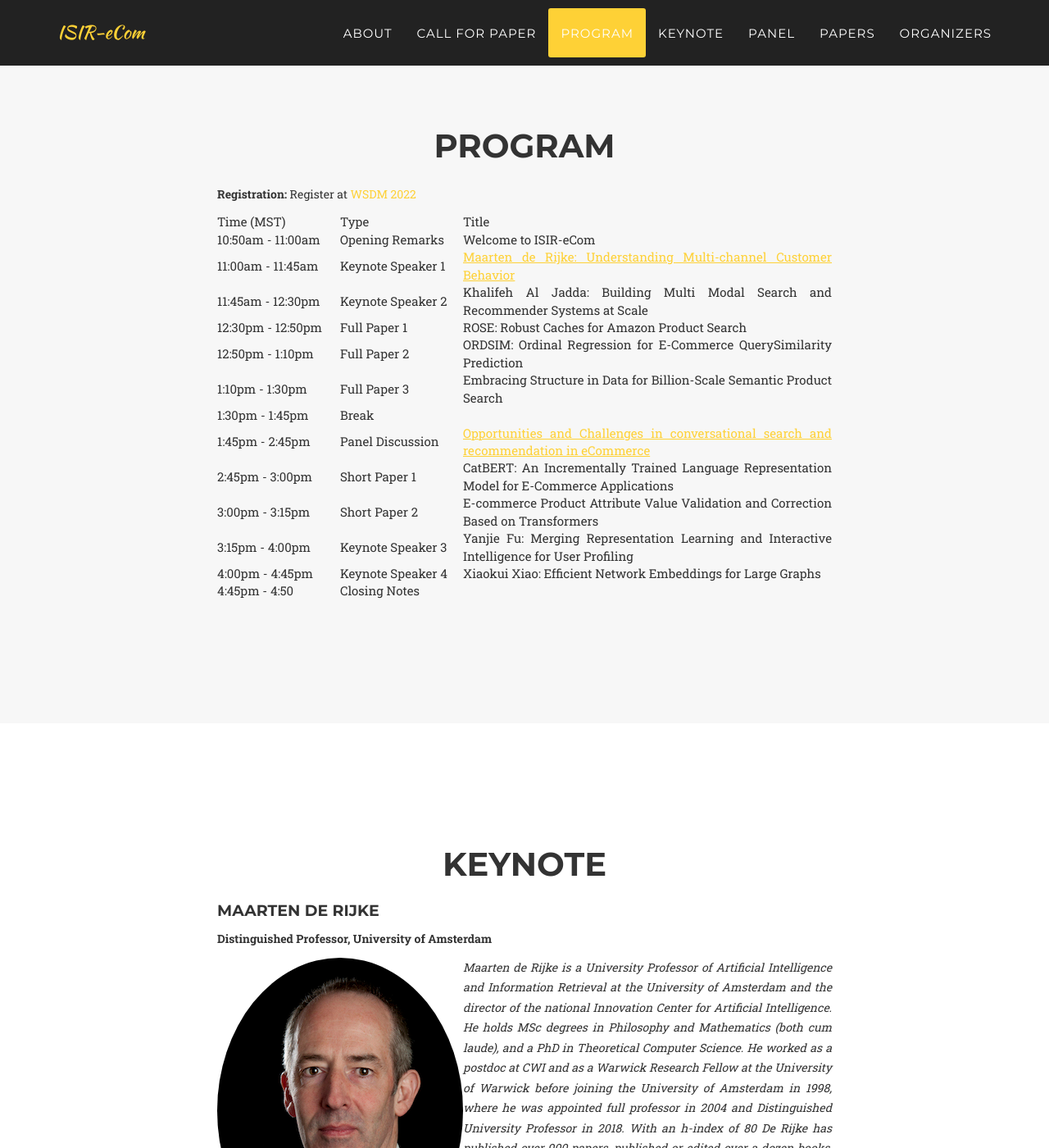
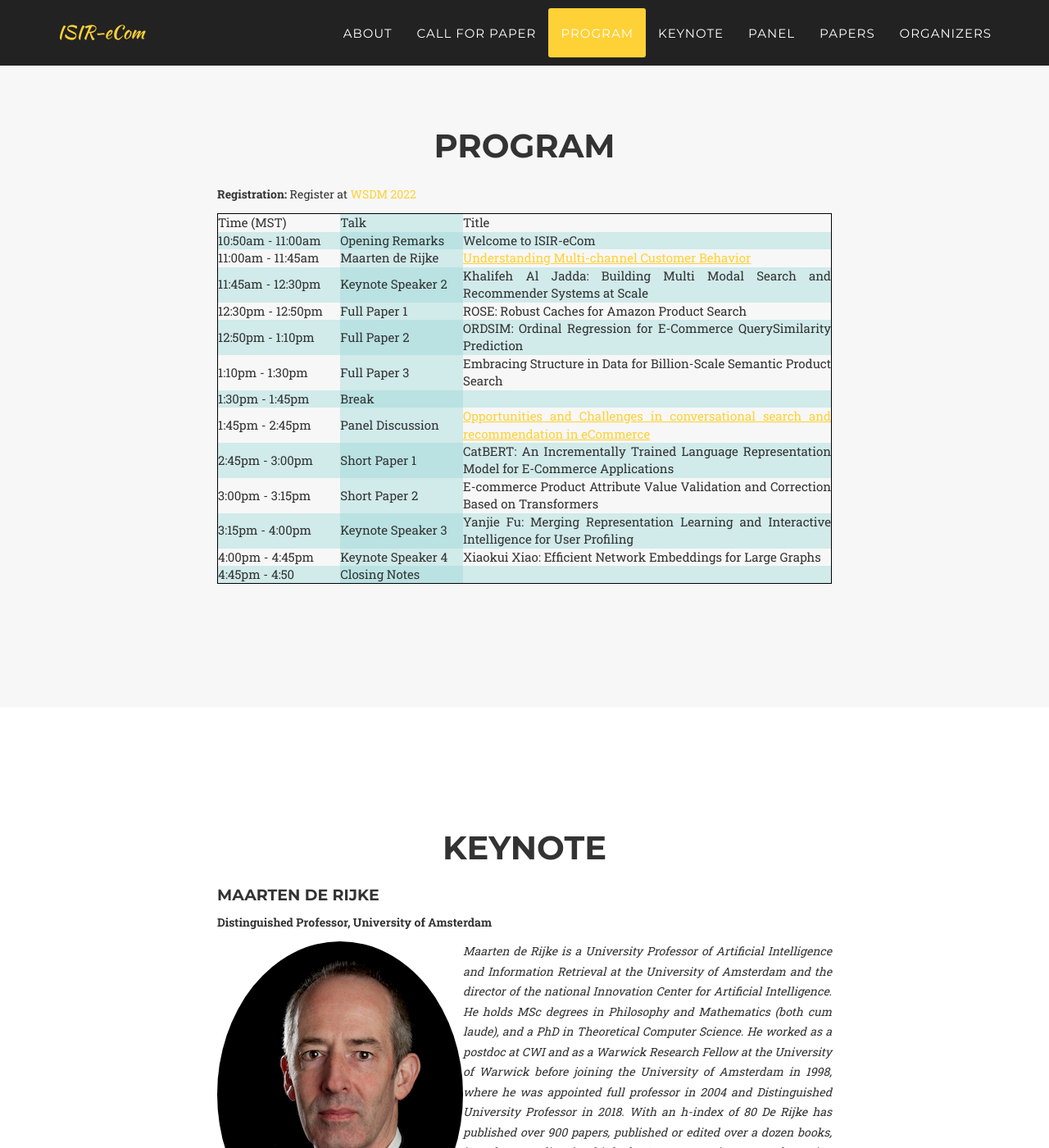
Before and after one commit to ISIR-eCom/ISIR-eCom.github.io, a Jekyll site: the page built from index.html, in a window 1280 px wide and 1400 px high, scrolled down 3406 px. Shown: the whole window at 82% size. Built offline with Jekyll 4.4.1, drawn with Linux system fonts in a browser that asks for light colours; some web fonts are replaced.

Commit message:
update the program table format

```diff
--- a/_includes/program.html
+++ b/_includes/program.html
@@ -6,12 +6,26 @@
                     <h2 class="section-heading">Program</h2>
 	                    <div class="row">
 	                        <div class="col-lg-8 col-lg-offset-2 text-justify">
+	                        	<style>
+									table, th, td {
+									  border: 1px solid black;
+									  border-collapse: collapse;
+									}
+
+									tr:nth-child(even) {
+									  background-color: rgba(150, 212, 212, 0.4);
+									}
+
+									th:nth-child(even),td:nth-child(even) {
+									  background-color: rgba(150, 212, 212, 0.4);
+									}
+								</style>
 	                            <p class="large text-muted">
 	                            <p> <b>Registration: </b> Register at <a href="https://www.wsdm-conference.org/2022/" target="\_blank">WSDM 2022</a> </p>
 								<table>
 								  <tr>
 								    <td width="20%">Time (MST)</td>
-								    <td width="20%">Type</td>
+								    <td width="20%">Talk</td>
 								    <td width="60%">Title</td>
 								  </tr>
 								  <tr>
@@ -21,8 +35,8 @@
 								  </tr>
 								  <tr>
 								    <td width="20%">11:00am - 11:45am</td>
-								    <td width="20%">Keynote Speaker 1</td>
-								    <td width="60%"><a href="https://isir-ecom.github.io/#keynote">Maarten de Rijke: Understanding Multi-channel Customer Behavior</a></td>
+								    <td width="20%">Maarten de Rijke</td>
+								    <td width="60%"><a href="https://isir-ecom.github.io/#keynote">Understanding Multi-channel Customer Behavior</a></td>
 								  </tr>
 								  <tr>
 								    <td width="20%">11:45am - 12:30pm</td>
```
